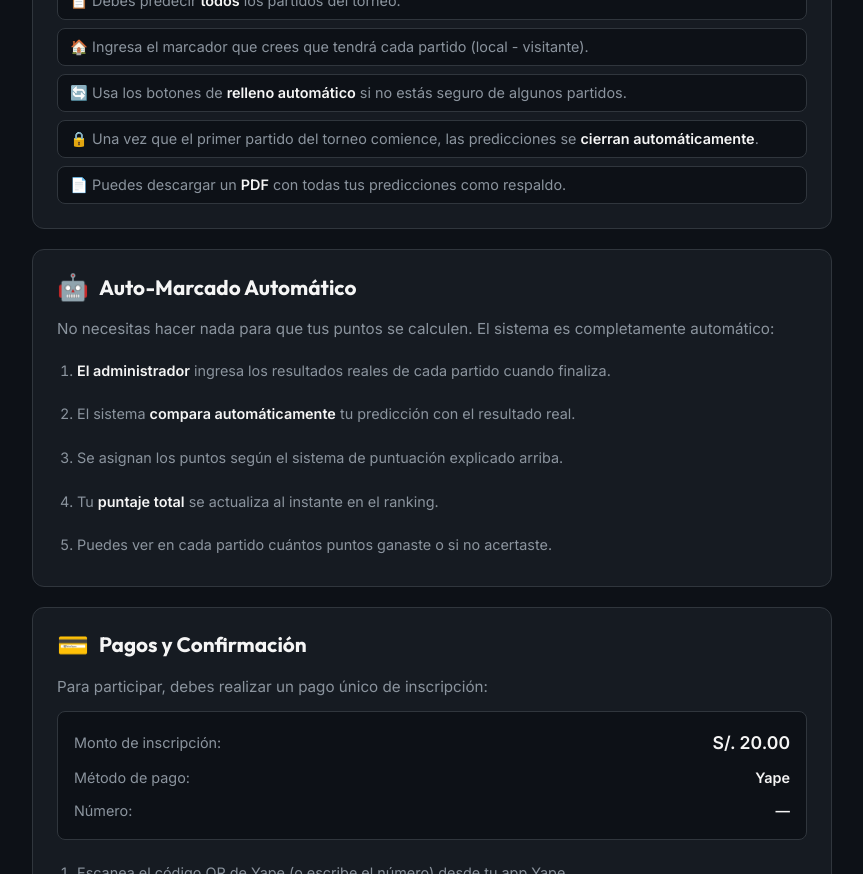
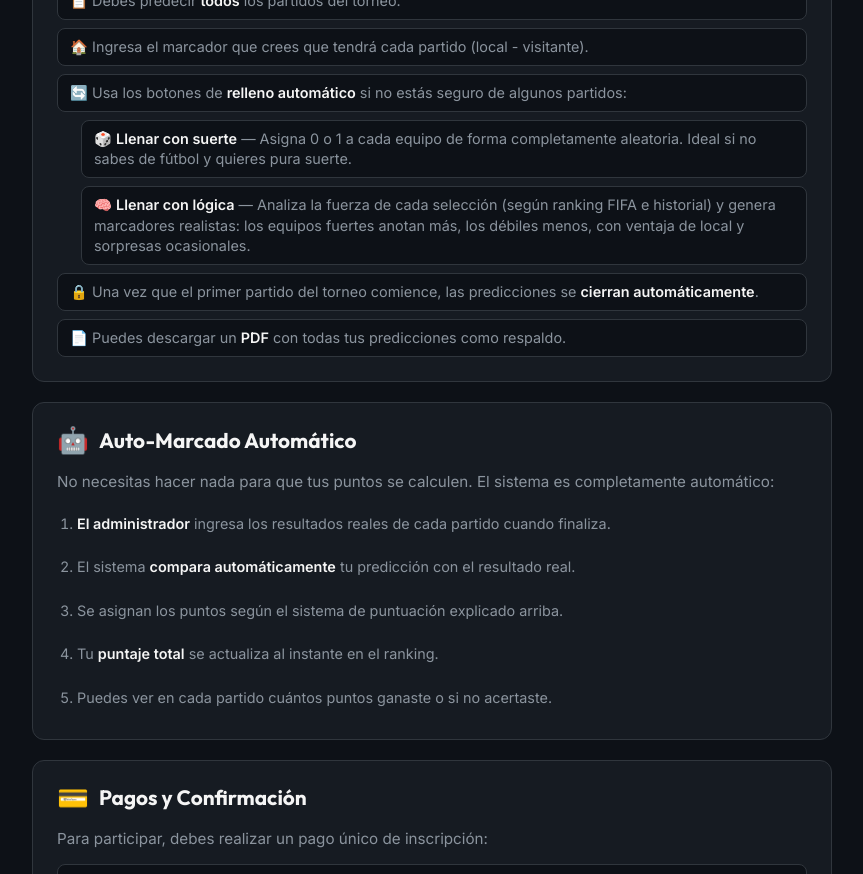
Before and after one commit to cponce123com-create/pollamundial2026, a React (Vite) app in the folder pollaworld-2026/client/: page / in a window 1280 px wide. Shown: the part 1240-2114 px from the top of the page, without its empty margins (208-1071 px from the left). Built offline with nearby package versions, Linux system fonts and the light colour scheme; no server answers; what @react-pdf/renderer would draw is missing.

Commit message:
docs: explain differences between the two autofill buttons
- Expanded the autofill bullet into two sub-items describing:
  🎲 Llenar con suerte — random 0/1, pure luck
  🧠 Llenar con lógica — team strength analysis, realistic scores

```diff
--- a/pollaworld-2026/client/src/pages/Home.tsx
+++ b/pollaworld-2026/client/src/pages/Home.tsx
@@ -79,7 +79,18 @@ const SECTIONS = [
         <ul className="home-checklist">
           <li>📋 Debes predecir <strong>todos</strong> los partidos del torneo.</li>
           <li>🏠 Ingresa el marcador que crees que tendrá cada partido (local - visitante).</li>
-          <li>🔄 Usa los botones de <strong>relleno automático</strong> si no estás seguro de algunos partidos.</li>
+          <li>🔄 Usa los botones de <strong>relleno automático</strong> si no estás seguro de algunos partidos:</li>
+          <li style={{ marginLeft: 24, listStyle: 'none' }}>
+            🎲 <strong>Llenar con suerte</strong> — Asigna 0 o 1 a cada equipo
+            de forma completamente aleatoria. Ideal si no sabes de fútbol y
+            quieres pura suerte.
+          </li>
+          <li style={{ marginLeft: 24, listStyle: 'none' }}>
+            🧠 <strong>Llenar con lógica</strong> — Analiza la fuerza de cada
+            selección (según ranking FIFA e historial) y genera marcadores
+            realistas: los equipos fuertes anotan más, los débiles menos, con
+            ventaja de local y sorpresas ocasionales.
+          </li>
           <li>🔒 Una vez que el primer partido del torneo comience, las predicciones se <strong>cierran automáticamente</strong>.</li>
           <li>📄 Puedes descargar un <strong>PDF</strong> con todas tus predicciones como respaldo.</li>
         </ul>
```
